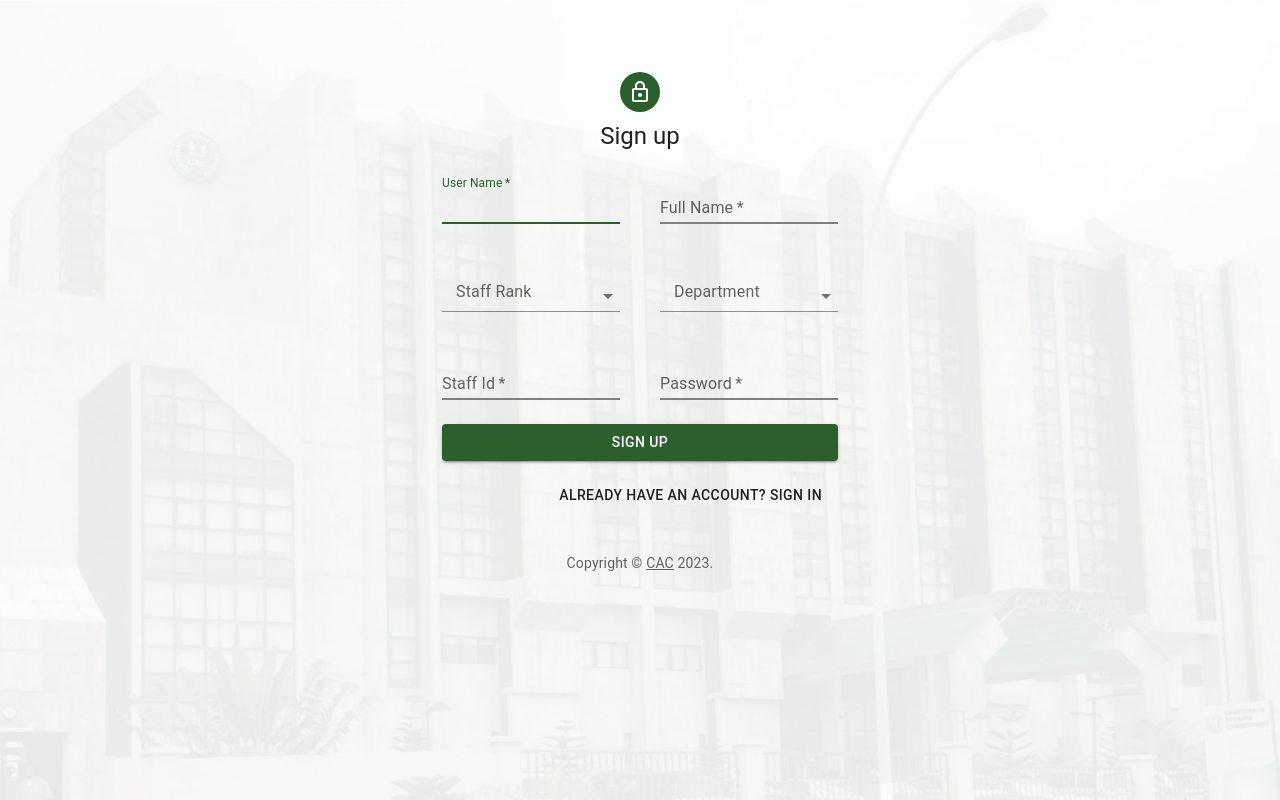
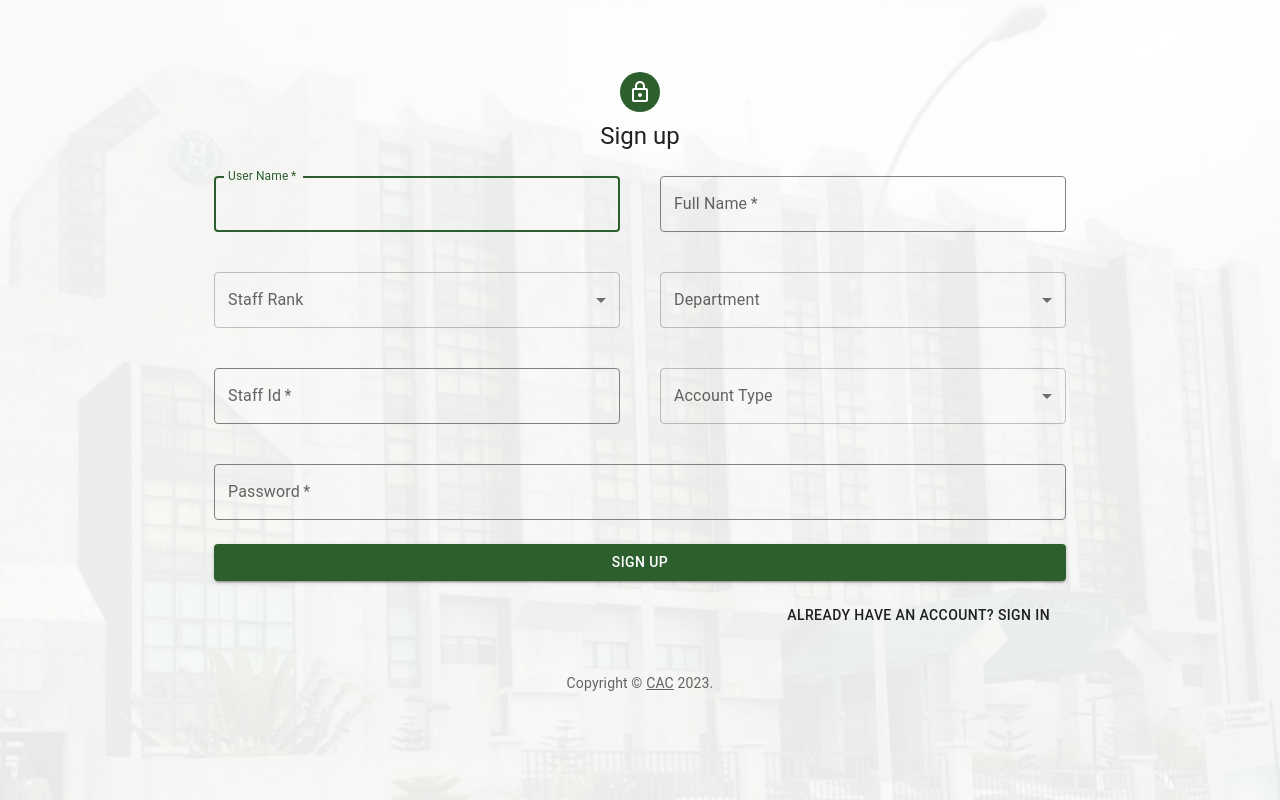
Before and after one commit to abba-danmusa/CAC-File-Requisition-System, a React (Vite) app: page /signin in a window 1280 px wide. Both pictures are taken after a click on the button "DON'T HAVE AN ACCOUNT? SIGN UP". Built offline with nearby package versions, Linux system fonts and the light colour scheme.

Commit message:
Add account type for users

```diff
--- a/src/components/SignIn.jsx
+++ b/src/components/SignIn.jsx
@@ -52,11 +52,12 @@ export default function SignIn({activeTab}) {
         <CssBaseline />
         <Box
           sx={{
-            marginTop: 8,
             display: 'flex',
             flexDirection: 'column',
             alignItems: 'center',
-            width: 250
+            margin: 'auto',
+            marginTop: 15,
+            width: 250,
           }}
         >
           <Avatar sx={{ m: 1, bgcolor: primaryColor }}>
@@ -86,7 +87,7 @@ export default function SignIn({activeTab}) {
           >
             <Theme>
               <TextField
-                variant="standard"
+                variant="outlined"
                 size='small'
                 margin="normal"
                 required
@@ -102,7 +103,7 @@ export default function SignIn({activeTab}) {
             </Theme>
             <Theme>
               <TextField
-                variant="standard"
+                variant="outlined"
                 size='small'
                 margin="normal"
                 required
--- a/src/components/SignUp.jsx
+++ b/src/components/SignUp.jsx
@@ -17,6 +17,8 @@ import { useState } from 'react';
 import TransitionAlerts from './Alert';
 import { useSignup } from '../hooks/useAuth';
 import SimpleBackdrop from './BackDrop';
+import { createTheme, ThemeProvider } from '@mui/material/styles';
+
 
 const departments = [
   { id: 1, name: 'Status Unit', label: 'Status Unit (RG\'s Office)' },
@@ -26,6 +28,7 @@ const departments = [
   { id: 5, name: 'Incorporated Trustee', label: 'Incorporated Trustee' },
   { id: 6, name: 'Business Names', label: 'Business Names' },
   {id: 7, name: 'Registry', label: 'Registry'},
+  {id: 8, name: 'Records Management', label: 'Records Management (RMD)'},
 ]
 
 const ranks = [
@@ -36,6 +39,12 @@ const ranks = [
   { id: 5, name: 'Assistant Director', label: 'Assistant Director' },
   { id: 6, name: 'Deputy Director', label: 'Deputy Director' },
   {id: 7, name: 'Director', label: 'Director'}
+]
+
+const accountTypes = [
+  {id: 1, name: 'Request Account', label: 'Request Account'},
+  { id: 2, name: 'Authorization Account', label: 'Authorization Account' },
+  { id: 3, name: 'Approval Account', label: 'Approval Account' }
 ]
 
 // eslint-disable-next-line react/prop-types
@@ -50,12 +59,14 @@ export default function SignUp({ activeTab }) {
     password,
     department,
     staffId,
+    accountType,
     setUsername,
     setName,
     setRank,
     setPassword,
     setStaffId,
     setDepartment,
+    setAccountType,
     setInitialState
   } = useSignupState()
 
@@ -63,6 +74,7 @@ export default function SignUp({ activeTab }) {
     const { value, name } = event.target
     switch (name) {
       case 'department':
+        setAccountType('')
         setDepartment(value)
         break
       case 'name':
@@ -80,6 +92,9 @@ export default function SignUp({ activeTab }) {
       case 'username':
         setUsername(value)
         break
+      case 'accountType':
+        setAccountType(value)
+        break
     }
   }
 
@@ -94,18 +109,29 @@ export default function SignUp({ activeTab }) {
 
   const handleSubmit = (event) => {
     event.preventDefault();
-    if (!(name || username || rank || password || department || staffId)) {
+    if (!(name || username || rank || password || department || staffId || accountType)) {
       return setInputError('All fields are required')
     }
-    const data = {name, username, rank, password, department, staffId}
+    const data = {name, username, rank, password, department, staffId, accountType}
     signup(data)
-    setInitialState()
+    // setInitialState()
   };
 
+  const defaultTheme = createTheme({
+    palette: {
+      primary: {
+        main: primaryColor,
+        light: secondaryColor,
+        dark: darkColor,
+        contrastText: '#fff'
+      }
+    }
+  })
+
   return (
-    <>
+    <ThemeProvider theme={defaultTheme}>
       <SimpleBackdrop openBackDrop={isSignupLoading} />
-      <Container component="main" maxWidth="xs">
+      <Container component="main" maxWidth='md'>
         <CssBaseline />
         <Box
           sx={{
@@ -147,14 +173,14 @@ export default function SignUp({ activeTab }) {
             )
           }
 
-          <Box component="form" noValidate onSubmit={handleSubmit} sx={{ mt: 3 }}>
+          <Box component="form" noValidate onSubmit={handleSubmit} sx={{ mt: 3, }}>
             <Grid container spacing={5}>
 
               {/* username */}
               <Grid item xs={12} sm={6}>
                 <Theme>
                   <TextField
-                    variant='standard'
+                    variant='outlined'
                     autoComplete="given-name"
                     name="username"
                     required
@@ -172,7 +198,7 @@ export default function SignUp({ activeTab }) {
               <Grid item xs={12} sm={6}>
                 <Theme>
                   <TextField
-                    variant='standard'
+                    variant='outlined'
                     autoComplete="given-name"
                     name="name"
                     required
@@ -190,7 +216,7 @@ export default function SignUp({ activeTab }) {
                 <FormControl fullWidth>
                   <InputLabel id="rank-label">Staff Rank</InputLabel>
                   <Select
-                    variant='standard'
+                    variant='outlined'
                     required
                     fullWidth
                     id="rank"
@@ -217,7 +243,7 @@ export default function SignUp({ activeTab }) {
                 <FormControl fullWidth>
                   <InputLabel id="department-label">Department</InputLabel>
                   <Select
-                    variant='standard'
+                    variant='outlined'
                     required
                     fullWidth
                     id="department"
@@ -243,7 +269,7 @@ export default function SignUp({ activeTab }) {
               <Grid item xs={12} sm={6}>
                 <Theme>
                   <TextField
-                    variant='standard'
+                    variant='outlined'
                     required
                     fullWidth
                     name="staffId"
@@ -257,11 +283,43 @@ export default function SignUp({ activeTab }) {
                 </Theme>
               </Grid>
 
+              {/* Account Type */}
+              <Grid item xs={12} sm={6}>
+                <FormControl fullWidth>
+                  <InputLabel id="account-type">Account Type</InputLabel>
+                  <Select
+                    variant='outlined'
+                    required
+                    fullWidth
+                    id="accountType"
+                    label="Staff Rank"
+                    labelId='Rank-label'
+                    value={accountType}
+                    name='accountType'
+                    sx={{textAlign: 'left', borderColor: darkColor, ':hover': {borderColor: primaryColor}}}
+                    onChange={handleOnChange}
+                  >
+                    {
+                      department === 'Records Management' && accountTypes.slice(-1).map(type =>
+                        <MenuItem key={type.id} value={type.name}>
+                          {type.label}
+                        </MenuItem>
+                      ) ||
+                      department !== 'Records Management' && accountTypes.slice(0, 2).map(type =>
+                        <MenuItem key={type.id} value={type.name}>
+                          {type.label}
+                        </MenuItem>
+                      )
+                    }
+                  </Select>
+                </FormControl>
+              </Grid>
+
               {/* password */}
-              <Grid item xs={12} sm={6}>
+              <Grid item xs={12}>
                 <Theme>
                   <TextField
-                    variant='standard'
+                    variant='outlined'
                     required
                     fullWidth
                     name="password"
@@ -304,6 +362,6 @@ export default function SignUp({ activeTab }) {
         </Box>
         <Copyright sx={{ mt: 5 }} />
       </Container>
-    </>
+    </ThemeProvider>
   )
 }
--- a/src/hooks/useSignupState.jsx
+++ b/src/hooks/useSignupState.jsx
@@ -7,6 +7,7 @@ const initialState = {
   department: '',
   staffId: '',
   password: '',
+  accountType: '',
 }
 
 export const useSignupState = create(set => ({
@@ -17,5 +18,6 @@ export const useSignupState = create(set => ({
   setDepartment: (department) => set({ department }),
   setStaffId: (staffId) => set({ staffId }),
   setPassword: (password) => set({ password }),
+  setAccountType: (accountType) => set({ accountType }),
   setInitialState: () => set(initialState)
 }))
--- a/src/pages/DashboardPage.jsx
+++ b/src/pages/DashboardPage.jsx
@@ -26,6 +26,7 @@ import { primaryColor, secondaryColor } from '../utils/colors'
 import { useGetRequests } from '../hooks/useRequest'
 import Skeleton from '@mui/material/Skeleton';
 import Menu from '@mui/material/Menu';
+import { useNavigate } from 'react-router-dom';
 import MenuItem from '@mui/material/MenuItem'
 
 function Copyright(props) {
@@ -105,6 +106,8 @@ export default function Dashboard() {
     setOpen(!open);
   };
 
+  const navigate = useNavigate()
+
   const {
     isLoading: isLoadingRequest,
     isSuccess: isSuccessRequest,
@@ -121,6 +124,11 @@ export default function Dashboard() {
   const handleClose = () => {
     setAnchorEl(null);
   };
+
+  const handleLogout = () => {
+    localStorage.removeItem('token')
+    navigate('/signin')
+  }
 
   return (
     <ThemeProvider theme={defaultTheme}>
@@ -181,7 +189,7 @@ export default function Dashboard() {
             >
               <MenuItem onClick={handleClose}>Profile</MenuItem>
               <MenuItem onClick={handleClose}>My account</MenuItem>
-              <MenuItem onClick={handleClose}>Logout</MenuItem>
+              <MenuItem onClick={handleLogout}>Logout</MenuItem>
             </Menu>
           </Toolbar>
         </AppBar>
```
